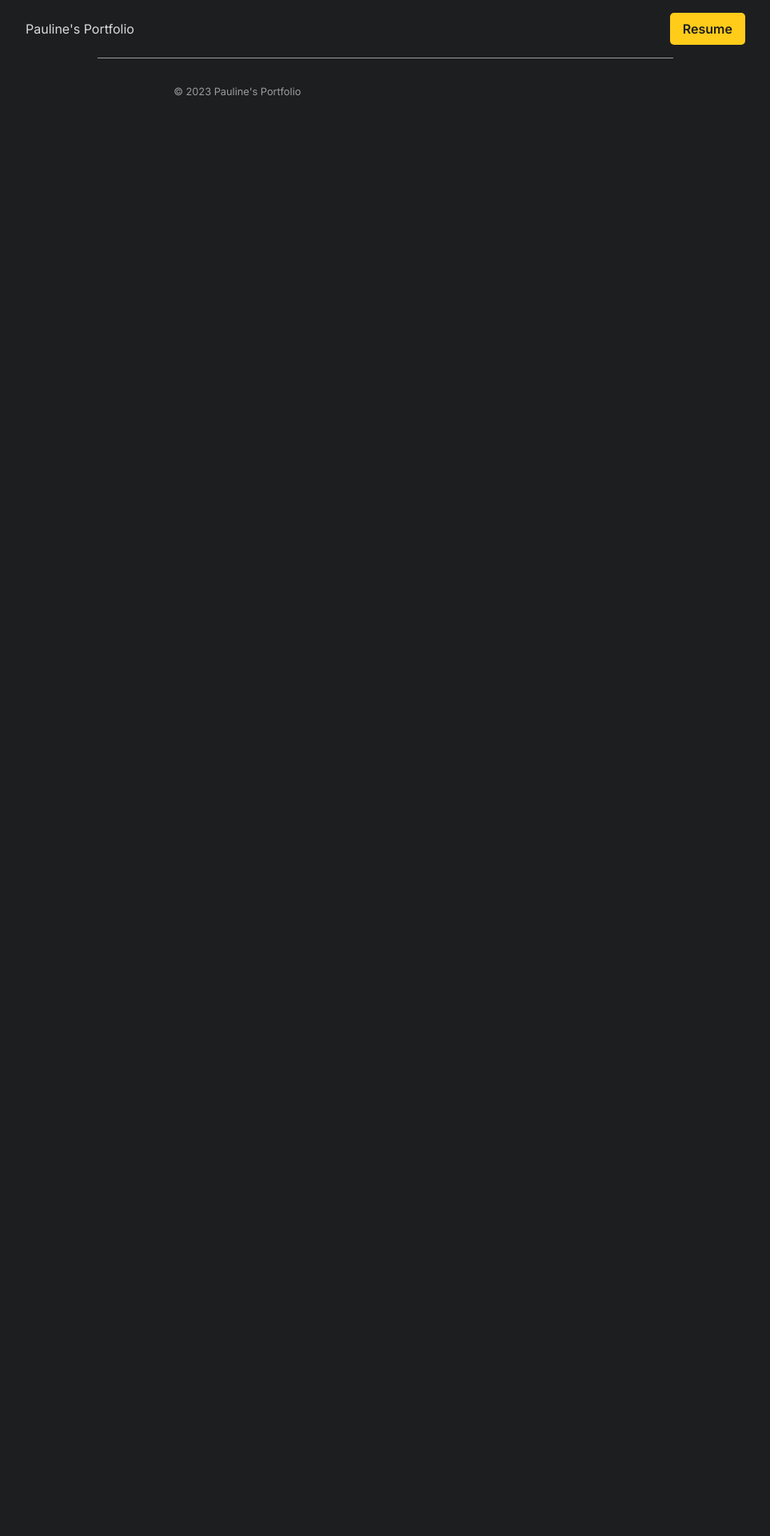
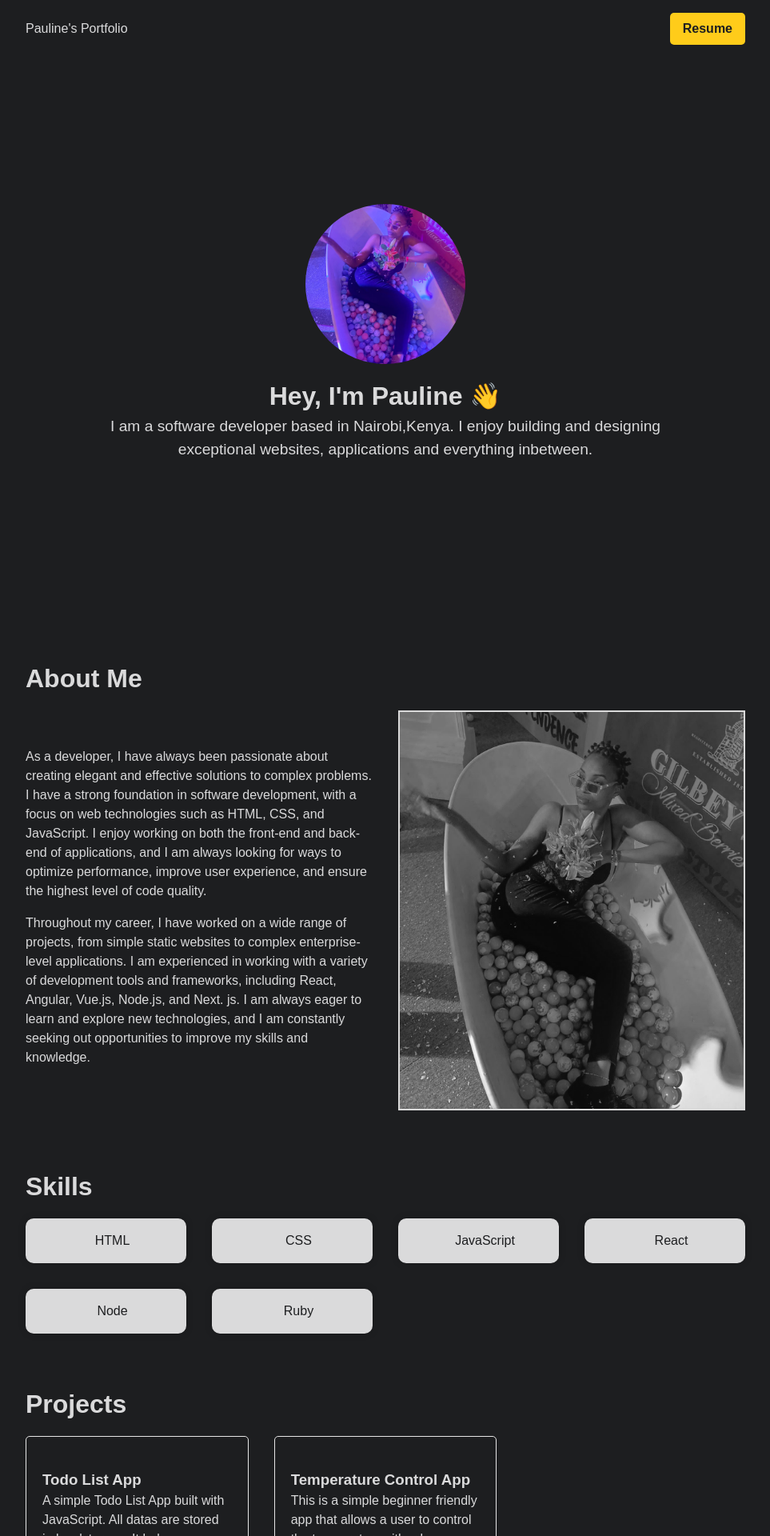
Before and after one commit to pauleen123/my-portfolio, a Next.js app: page / in a window 1280 px wide. Shown: the top 1920 px of the page at 80% size, without its empty margins (158-1121 px from the left). Before the commit the page ends 800 px from the top, so only its background shows below. Built offline with nearby package versions, Linux system fonts and the light colour scheme.

Commit message:
debugging the document and app files

```diff
--- a/pages/_app.js
+++ b/pages/_app.js
@@ -1,6 +1,7 @@
 import React from 'react';
-import '@/styles/globals.css';
-import Layout from '../components/layout';
+import 'src/app/globals.css'
+import Layout from '../src/components/Layout';
+// import Layout from '../src/app/page';
 
 export default function App({ Component, pageProps }) {
   return (
--- a/pages/_document.js
+++ b/pages/_document.js
@@ -1,3 +1,5 @@
+import { Html, Head, Main, NextScript } from 'next/document';
+
 export default function Document() {
     return (
       <Html lang="en">
@@ -8,7 +10,7 @@ export default function Document() {
             href="https://cdnjs.cloudflare.com/ajax/libs/font-awesome/6.2.1/css/all.min.css"
             integrity="sha512-MV7K8+y+gLIBoVD59lQIYicR65iaqukzvf/nwasF0nqhPay5w/9lJmVM2hMDcnK1OnMGCdVK+iQrJ7lzPJQd1w=="
             crossorigin="anonymous"
-            referrerpolicy="no-referrer"
+            referrerPolicy="no-referrer"
           />
         </Head>
         <body>
--- /dev/null
+++ b/pages/index.js
@@ -0,0 +1,29 @@
+import React from 'react'
+import Contact from '@/components/Contact';
+import Skills from '@/components/Skills';
+import About from '@/components/About';
+import Hero from '@/components/Hero';
+import Projects from '@/components/Projects';
+import Head from 'next/head';
+
+const Home = () => {
+    return (
+      <>
+        <Head>
+          <title>Pauline's Portfolio</title>
+          <meta name="description" content="Pauline's Portfolio" />
+          <meta name="viewport" content="width=device-width, initial-scale=1" />
+          <link rel="icon" href="/favicon.ico" />
+        </Head>
+        <div>
+          <Hero />
+          <About />
+          <Skills />
+          <Projects />
+          <Contact />
+        </div>
+      </>
+    );
+  };
+
+  export default Home;
--- a/src/app/page.js
+++ b/src/app/page.js
@@ -1,15 +1,14 @@
-import Image from 'next/image'
 import Navbar from '@/components/Navbar'
 import Footer from '@/components/Footer'
 
 
 const Layout = ({children}) => {
   return (
-    <div>
+    <>
         <Navbar />
         <main>{children}</main>
         <Footer />
-    </div>
+    </>
   )
 }
 
--- a/src/components/About.jsx
+++ b/src/components/About.jsx
@@ -21,7 +21,7 @@ const About = () => {
                     </p>
                 </div>
                 <div className="about-img">
-                <Image src="public/images/profile.jpg" className='profile-img' width={300} height={300} alt='paulines personal headshot'/>
+                <Image src="/images/profile.jpg" className='profile-img' width={300} height={300} alt='paulines personal headshot'/>
 
                 </div>
 
--- a/src/components/Hero.jsx
+++ b/src/components/Hero.jsx
@@ -4,7 +4,7 @@ import React from 'react'
 const Hero = () => {
   return (
     <div className='hero-container'>
-        <Image src="public/images/profile.jpg" className='profile-img' width={300} height={300} alt='paulines personal headshot'/>
+        <Image src="/images/profile.jpg" className='profile-img' width={300} height={300} alt='paulines personal headshot'/>
         <div className='hero-text'>
             <h1>Hey, I'm Pauline 👋</h1>
             <p>
--- a/src/components/Layout.jsx
+++ b/src/components/Layout.jsx
@@ -1,15 +1,16 @@
-// // import React from 'react'
-// import Navbar from "./Navbar";
-// import Footer from "./Footer";
+import Image from 'next/image'
+import Navbar from '@/components/Navbar'
+import Footer from '@/components/Footer'
 
-// const Layout = ({children}) => {
-//   return (
-//     <div>
-//         <Navbar />
-//         <main>{children}</main>
-//         <Footer />
-//     </div>
-//   )
-// }
 
-// export default Layout
+const Layout = ({children}) => {
+  return (
+    <div>
+        <Navbar />
+        <main>{children}</main>
+        <Footer />
+    </div>
+  )
+}
+
+export default Layout
--- a/src/components/Projects.jsx
+++ b/src/components/Projects.jsx
@@ -1,4 +1,4 @@
-import { projectData } from './data.js';
+import { projectData } from "../../pages/api/data";
 
 const Projects = () => {
   return (
```
Also changed, not shown: jsconfig.json (line endings or trailing spaces).
